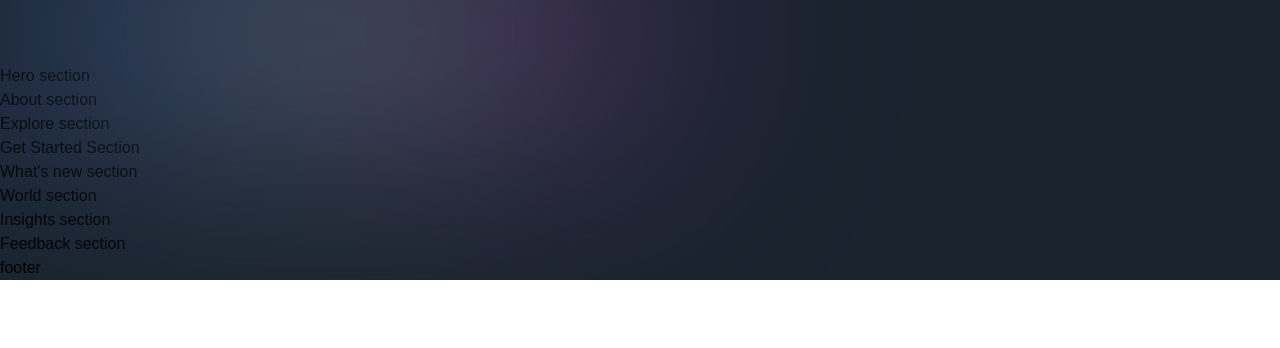
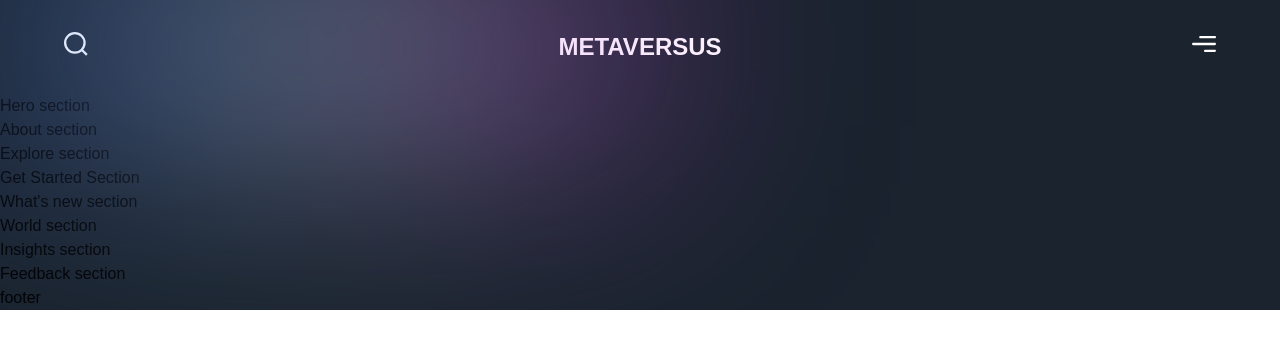
Before and after one commit to Eingest/project_metaversus, a Next.js app: page / in a window 1280 px wide. Shown: the top 348 px of the page. Built offline with nearby package versions, Linux system fonts and the light colour scheme; a web font is replaced by a local one.

Commit message:
finished navbar

```diff
--- a/components/Navbar.jsx
+++ b/components/Navbar.jsx
@@ -13,6 +13,21 @@
     className={`${styles.xPaddings} py-8 relative`}
   >
     <div className="absolute w-[50%] inset-0 gradient-01" />
+    <div className={`${styles.innerWidth} mx-auto flex justify-between gap-8`}>
+      <img
+        src="/search.svg"
+        alt="search"
+        className="w-[24px] h-[24px] object-contain"
+      />
+      <h2 className="font-extrabold text-[24px] leading-[30px] text-white">
+        METAVERSUS
+      </h2>
+      <img
+        src="/menu.svg"
+        alt="menu"
+        className="w-[24px] h-[24px] object-contain"
+      />
+    </div>
   </motion.nav>
 );
 
```
